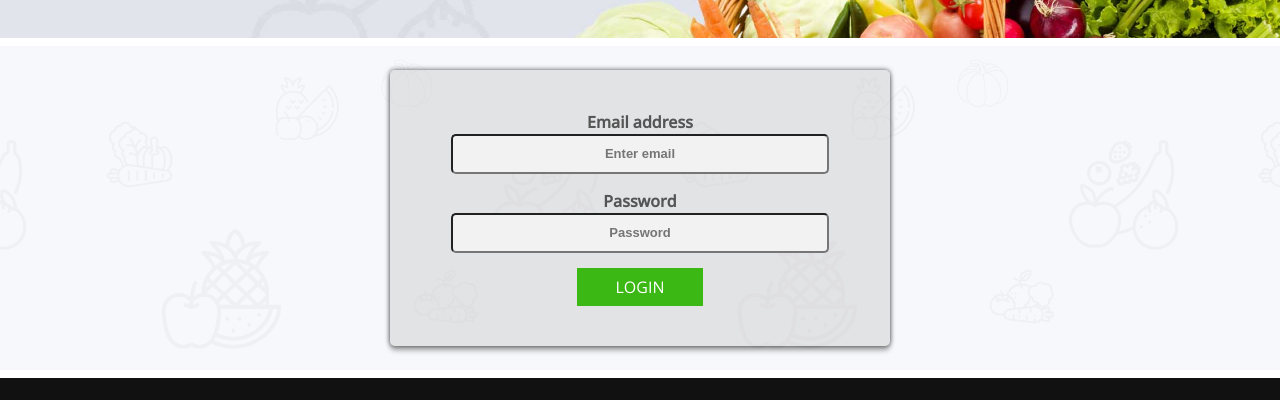
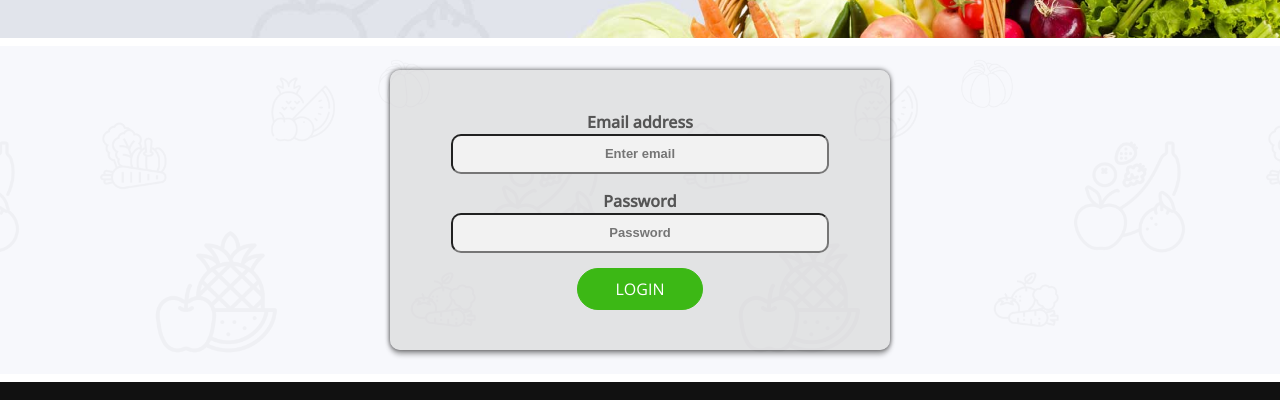
Before and after one commit to vvalev1/Healthy-World, a React (Vite) app: page /login in a window 1280 px wide. Shown: the part 343-743 px from the top of the page. Built offline with nearby package versions, Linux system fonts and the light colour scheme.

Commit message:
edit btn css

```diff
--- a/src/components/user/Login.jsx
+++ b/src/components/user/Login.jsx
@@ -20,7 +20,7 @@ export default function Login() {
                             </div>
 
                         </div>
-                        <button type="submit" className="btn btn-primary">Login</button>
+                        <button type="submit" className="btn btn-primary rounded-pill py-2">Login</button>
                     </form>
                 </div>
             </div>
--- a/src/components/user/LoginAndRegisterForm.module.css
+++ b/src/components/user/LoginAndRegisterForm.module.css
@@ -4,7 +4,7 @@ form {
     margin: auto;
     padding: 40px;
     text-align: center;
-    border-radius: 5px;
+    border-radius: 10px;
     box-shadow: 0 0 5px 0 rgba(0, 0, 0, 0.682), 0 5px 5px 0 rgba(0, 0, 0, 0.24);
   }
 
@@ -21,7 +21,7 @@ div h1 {
     height: 40px;
     margin: 0 0 15px;
     padding: 15px;
-    border-radius: 5px;
+    border-radius: 10px;
     font-size: 13px;
     text-align: center;
     font-weight: bold;
--- a/src/components/user/Register.jsx
+++ b/src/components/user/Register.jsx
@@ -24,7 +24,7 @@ export default function Register() {
                             </div>
 
                         </div>
-                        <button type="submit" className="btn btn-primary">Register</button>
+                        <button type="submit" className="btn btn-primary rounded-pill py-2">Register</button>
                     </form>
                 </div>
             </div>
```
